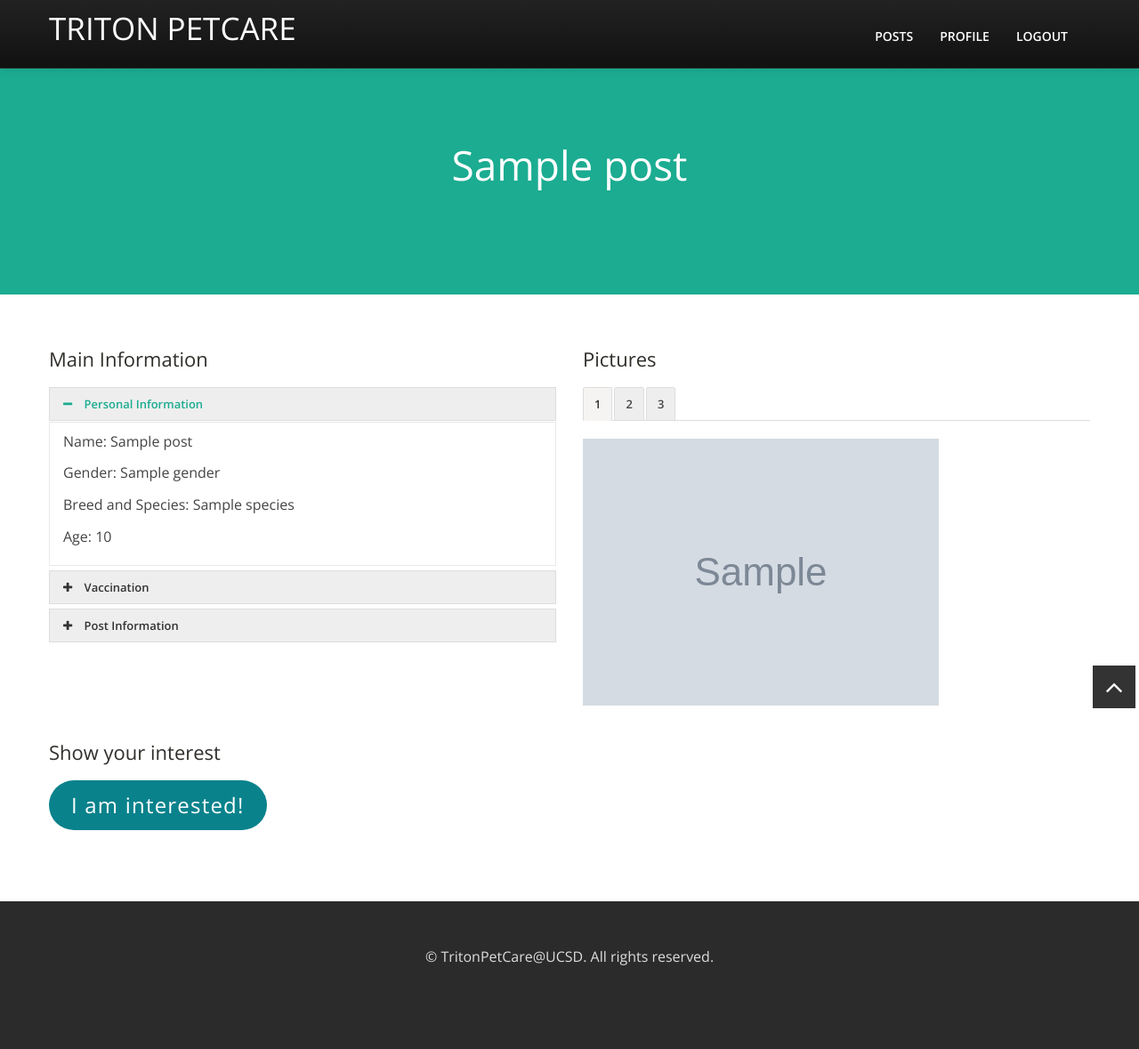
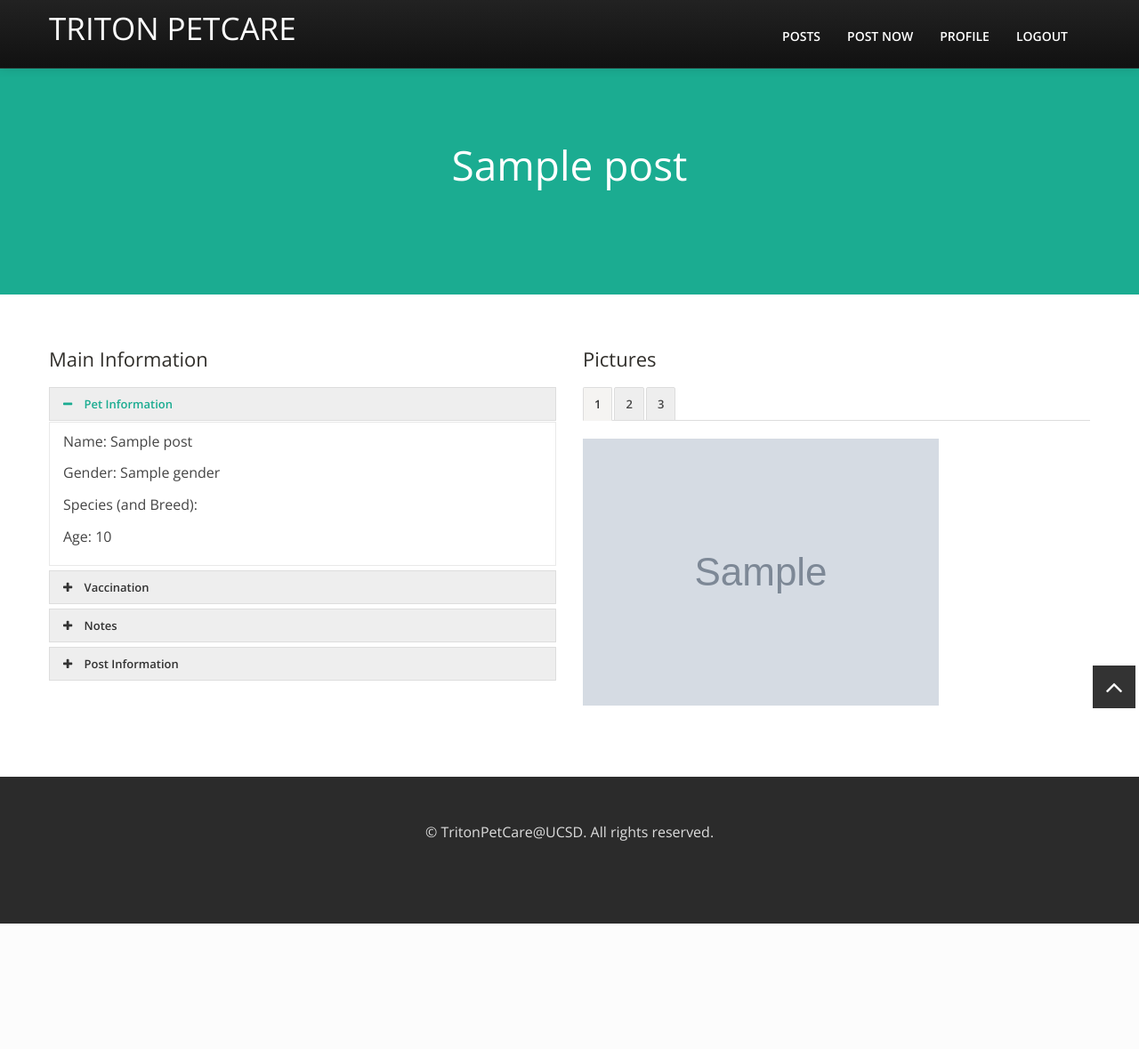
Before and after one commit to UCSD-CSE-210/tritonPetCare, a Flask app: template PetCare/templates/view_post.html in a window 1280 px wide. Shown: the whole page at 89% size. After the commit the page ends 1038 px from the top, so only its background shows below. Run offline with Flask 2, Linux system fonts and the light colour scheme; the visitor is signed in with stand-in values (Sample User, id 1); the template is opened without the code that fills it: most values are stand-ins (such as "Sample title", 1, 10 or a date in 2020); grey boxes marked "Sample" are stand-in pictures.

Commit message:
Improve some layouts.

```diff
--- a/PetCare/blueprints/PetCare.py
+++ b/PetCare/blueprints/PetCare.py
@@ -86,32 +86,20 @@
 		return redirect(url_for('PetCare.login'))
 	accountDao = AccountDao()
 	reputation = accountDao.get_account_reputation(session['logged_in'])
-	offset = 0
-	limit = 4
 	postDao = PostDao()
-	posts = postDao.list_limited_posts(reputation, limit, offset)
+	posts = postDao.list_limited_posts(reputation=reputation, limit=4, offset=0)
 	postInfos = [Entities.make_post_output(dict(post)) for post in posts]
-
-	for postInfo in postInfos:
-		postInfo['notes'] = postInfo['notes'][:24]
-
 	return render_template('list_posts.html', posts=postInfos)
 
-@bp.route('/_load_more_posts')
+@bp.route('/_load_more_posts', methods=['GET'])
 def load_more_posts():
 	if session.get('logged_in') is None:
 		return redirect(url_for('PetCare.login'))
 	accountDao = AccountDao()
 	reputation = accountDao.get_account_reputation(session['logged_in'])
-	offset = request.args.get('offset')
-	limit = 4
 	postDao = PostDao()
-	posts = postDao.list_limited_posts(reputation, limit, offset)
+	posts = postDao.list_limited_posts(reputation=reputation, limit=4, offset=request.args.get('offset'))
 	postInfos = [Entities.make_post_output(dict(post)) for post in posts]
-
-	for postInfo in postInfos:
-		postInfo['notes'] = postInfo['notes'][:24]
-
 	return jsonify(postInfos)
 
 @bp.route('/create_post', methods=['GET', 'POST'])
@@ -139,14 +127,11 @@
 	accountDao = AccountDao()
 	postDao = PostDao()
 	postId = accountDao.get_account_post(session['logged_in'])
-
 	if postId is None:
 		return redirect(url_for('PetCare.create_post'))
 	prevPost = dict(postDao.get_post(postId))
 	if request.method == 'GET':
-		# TODO: return with post information shown
 		return render_template('edit_post.html', error=None, prevPost=prevPost)
-
 	postInfo = Entities.make_post_info(session['logged_in'], request, prevPost)
 	if not postInfo:
 		return render_template('edit_post.html', error="Required Informaion Missing")
@@ -156,8 +141,7 @@
 
 @bp.route('/view_post', methods=['GET'])
 def view_post():
-	userId = session.get('logged_in')
-	if userId is None:
+	if session.get('logged_in') is None:
 		return redirect(url_for('PetCare.login'))
 	postDao = PostDao()
 	post = postDao.get_post(request.args['postId'])
@@ -167,8 +151,7 @@
 	if time.time() > post['end_date']:
 		status = 'FINISHED'
 	postInfo = Entities.make_post_output(dict(post))
-
-	isOwner = (userId == post['owner_id'])
+	isOwner = (session.get('logged_in') == post['owner_id'])
 	return render_template('view_post.html', post=postInfo, status=status, isOwner=isOwner)
 
 @bp.route('/delete_post', methods=['POST'])
--- a/PetCare/templates/layout.html
+++ b/PetCare/templates/layout.html
@@ -35,12 +35,12 @@
             <ul id="menu-main" class="nav">
               <li><a href="{{ url_for('PetCare.list_posts') }}">Posts</a></li>
              {% if session.logged_in %}
+              <li><a href="{{ url_for('PetCare.create_post') }}">Post Now</a></li>
               <li><a href="{{ url_for('PetCare.profile', userId=session.logged_in) }}">Profile</a></li>
               <li><a href="{{ url_for('PetCare.logout') }}">Logout</a></li>
              {% else %}
               <li><a href="{{ url_for('PetCare.login') }}">Signin</a></li>
              {% endif %}
-
             </ul>
           </nav>
         </div>
--- a/PetCare/templates/list_posts.html
+++ b/PetCare/templates/list_posts.html
@@ -56,7 +56,7 @@
                     jinhaoA.href = '#'
                     jinhaoA.innerHTML = post.name
                     var p = document.createElement('p')
-                    p.innerHTML = post.notes
+                    p.innerHTML = post.notes.substr(0, 100) + "..."
 
                     var readMoreLink = document.createElement('a')
                     readMoreLink.className = 'more'
@@ -114,7 +114,7 @@
                         <div class="entry-content">
                             <h5><strong><a href="#">{{ post.name }}</a></strong></h5>
                             <p>
-                                {{ post.notes }}
+                                {{ post.notes[:100] + '...' }}
                             </p>
                             <a href="{{ url_for('PetCare.view_post') + '?postId=' + post.id|string }}" class="more">Read more</a>
                         </div>
--- a/PetCare/templates/login.html
+++ b/PetCare/templates/login.html
@@ -17,7 +17,7 @@
   </form>
 
 
-  <a class="btn btn-large btn-theme" style="width: 150px; height: 27px; margin-left: 43.5%;" href="{{ url_for('PetCare.register') }}">Register</a>
+  <a class="btn btn-large btn-theme" style="width: 150px; height: 23px; margin-left: 43.5%;" href="{{ url_for('PetCare.register') }}">Register</a>
 
 
   <div class="logo" style="width: 600px; margin-left: 62%; margin-top: -14%; margin-bottom: 8%">
--- a/PetCare/templates/view_post.html
+++ b/PetCare/templates/view_post.html
@@ -23,7 +23,7 @@
 						<div class="accordion-group">
 							<div class="accordion-heading">
 								<a class="accordion-toggle active" data-toggle="collapse" data-parent="#accordion2" href="#collapseOne">
-								<i class="icon-minus"></i> Personal Information </a>
+								<i class="icon-minus"></i> Pet Information </a>
 							</div>
 							<div id="collapseOne" class="accordion-body collapse in">
 								<div class="accordion-inner">
@@ -34,7 +34,7 @@
 										Gender: {{post.gender}}
 									</p>
 									<p>
-										Breed and Species: {{post.species}}
+										Species (and Breed): {{ post.species + (' (' + post.breed + ')') if post.breed }}
 									</p>
 									<p>
 										Age: {{post.age}}
@@ -56,9 +56,20 @@
 						<div class="accordion-group">
 							<div class="accordion-heading">
 								<a class="accordion-toggle" data-toggle="collapse" data-parent="#accordion2" href="#collapseThree">
+								<i class="icon-plus"></i> Notes </a>
+							</div>
+							<div id="collapseThree" class="accordion-body collapse">
+								<div class="accordion-inner">
+									{{post.notes}}
+								</div>
+							</div>
+						</div>
+						<div class="accordion-group">
+							<div class="accordion-heading">
+								<a class="accordion-toggle" data-toggle="collapse" data-parent="#accordion2" href="#collapseFour">
 								<i class="icon-plus"></i> Post Information </a>
 							</div>
-							<div id="collapseThree" class="accordion-body collapse">
+							<div id="collapseFour" class="accordion-body collapse">
 								<div class="accordion-inner">
 									<p>
 										Start Date: {{post.start_date}}
@@ -102,22 +113,31 @@
 
 			</div>
 
+			{% if status == 'PENDING' %}
 				{% if isOwner %}
 				<div class="row">
 					<div class="span3">
-					<a href="{{ url_for('PetCare.edit_post')}}" class="btn btn-primary btn-large btn-rounded" style="width: 150px;">Edit</a>
+						<a href="{{ url_for('PetCare.edit_post') }}" class="btn btn-primary btn-large btn-rounded" style="width: 150px;">Edit</a>
 					</div>
 					<div class="span3">
-					<a href="{{ url_for('PetCare.delete_post')}}" class="btn btn-primary btn-large btn-rounded" style="width:150px; background-color: red">Delete</a>
+						<form action="{{ url_for('PetCare.delete_post') }}" enctype="multipart/form-data" method=post>
+							<input type=hidden name=postId value={{ post.id }}>
+							<input type=submit value=Delete class="btn btn-primary btn-large btn-rounded" style="width:200px; background-color: red">
+						</form>
 					</div>
 				</div>
 				{% else %}
 				<div class="row">
 					<div class="span12">
-					<h4 class="heading">Show your interest<span></span></h4>
-					<a href="#" class="btn btn-primary btn-large btn-rounded">I am interested!</a>
+						<div class="span3">
+						<form action="{{ url_for('PetCare.interest_post') }}" enctype="multipart/form-data" method=post>
+							<input type=hidden name=postId value={{ post.id }}>
+							<input type=submit value="I'm interested!" class="btn btn-primary btn-large btn-rounded" style="width:250px;">
+						</form>
 					</div>
 					</div>
+				</div>
+				{% endif %}
 			{% endif %}
 		</div>
 		<!-- end container -->
```
Also changed, not shown: PetCare/blueprints/Daos/PostDao.py (+6 -4 lines), PetCare/blueprints/Entities.py (+7 -1 lines), PetCare/templates/create_post.html (+3 -5 lines), PetCare/templates/profile.html (+44 -10 lines). Lines whose indentation alone changed are shown as unchanged.
